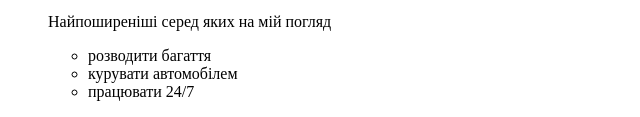
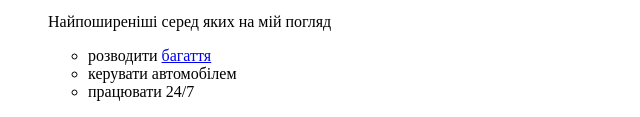
Before and after one commit to IHORhoncharenko/lessons, a plain HTML site: page lesson_2/index.html in a window 1280 px wide. Shown: the part 829-946 px from the top of the page, 0-640 px from the left. Drawn offline with Linux system fonts and the light colour scheme.

Commit message:
Add files via upload

```diff
--- a/lesson_2/index.html
+++ b/lesson_2/index.html
@@ -22,7 +22,7 @@
         </div>
 
         <div id="main-content">
-            <p><img width="300" src="/img/ihor-honcharenko.jpg" alt="Учень курсу 'Фрілансер по життю'."><br>Мене
+            <p><img width="300" src="img/ihor-honcharenko.jpg" alt="Учень курсу 'Фрілансер по життю'."><br>Мене
                 звати Ігор,<br> мені 33 роки і наразі працюю SEO спеціалістом.</p>
             <p>Найголовніше що трапилось в моєму
                 життя це <mark>
@@ -42,8 +42,10 @@
                     <div class="sarcasm">
                         <p>Найпоширеніші серед яких на мій погляд</p>
                         <ul>
-                            <li>розводити багаття</li>
-                            <li>курувати автомобілем</li>
+                            <li>розводити <a target="_blank"
+                                    href="https://uk.wikipedia.org/wiki/%D0%91%D0%B0%D0%B3%D0%B0%D1%82%D1%82%D1%8F_(%D0%B7%D0%BD%D0%B0%D1%87%D0%B5%D0%BD%D0%BD%D1%8F)">багаття</a>
+                            </li>
+                            <li>керувати автомобілем</li>
                             <li>працювати 24/7</li>
                         </ul>
                     </div>
```
